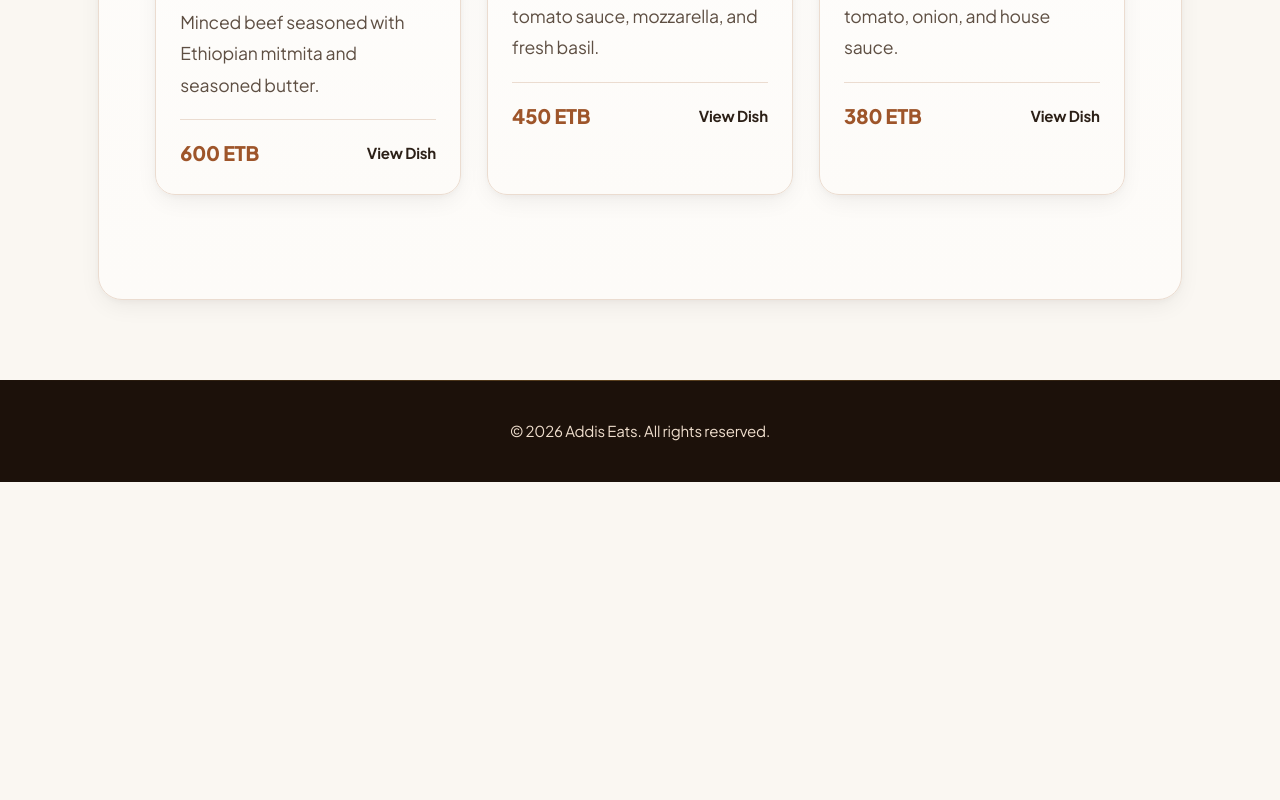
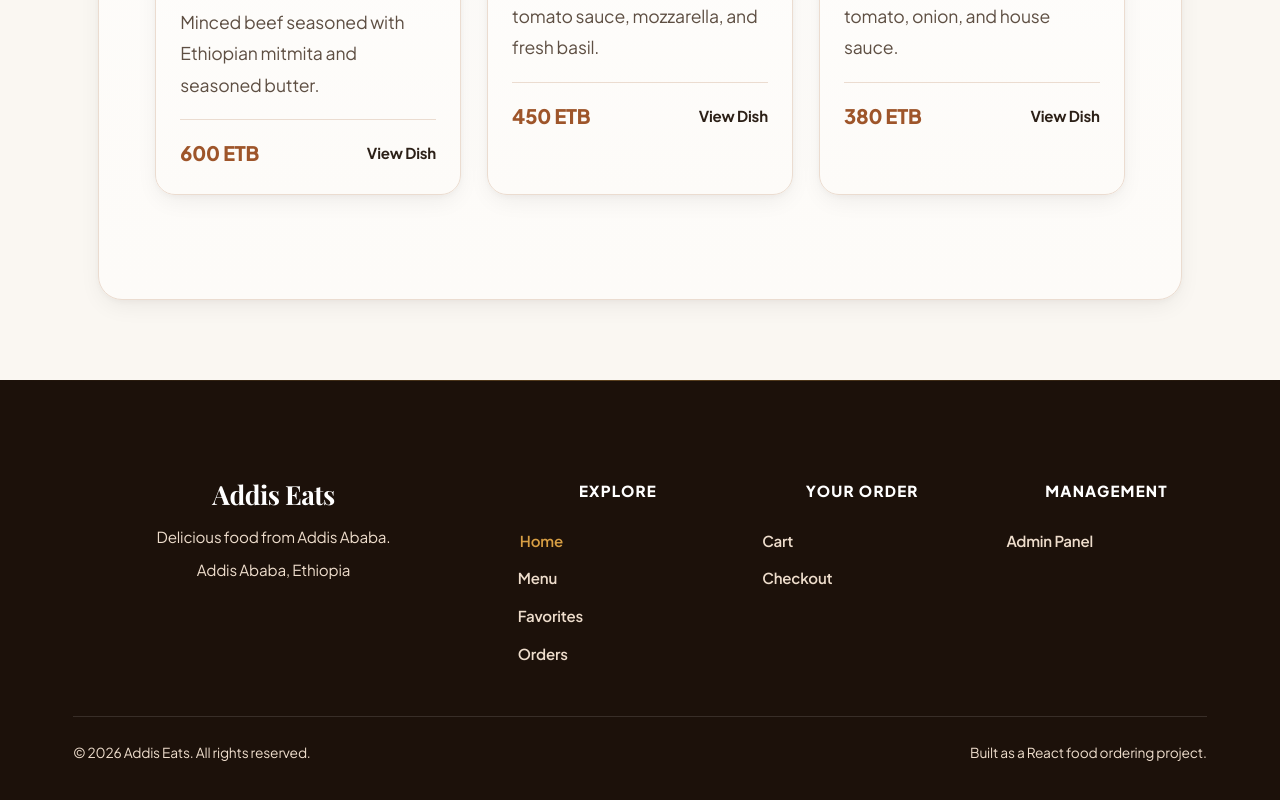
Before and after one commit to HaniSemayat/Addis-Eats, a React (Vite) app: page / in a window 1280 px wide. Shown: the part 1879-2679 px from the top of the page. Before the commit the page ends 2361 px from the top, so only its background shows below. Built offline with nearby package versions, Linux system fonts and the light colour scheme; a web font is replaced by a local one.

Commit message:
feat: restore full footer layout

```diff
--- a/src/Layout.jsx
+++ b/src/Layout.jsx
@@ -114,10 +114,75 @@ function Layout() {
             </main>
 
             <footer className="site-footer">
-                <p>
-                    © 2026 Addis Eats. All
-                    rights reserved.
-                </p>
+                <div className="footer-inner">
+                    <div className="footer-brand">
+                        <h2>Addis Eats</h2>
+
+                        <p>
+                            Delicious food from
+                            Addis Ababa.
+                        </p>
+
+                        <p>
+                            Addis Ababa, Ethiopia
+                        </p>
+                    </div>
+
+                    <div className="footer-column">
+                        <h3>Explore</h3>
+
+                        <NavLink
+                            to="/"
+                            end
+                        >
+                            Home
+                        </NavLink>
+
+                        <NavLink to="/menu">
+                            Menu
+                        </NavLink>
+
+                        <NavLink to="/favorites">
+                            Favorites
+                        </NavLink>
+
+                        <NavLink to="/orders">
+                            Orders
+                        </NavLink>
+                    </div>
+
+                    <div className="footer-column">
+                        <h3>Your Order</h3>
+
+                        <NavLink to="/cart">
+                            Cart
+                        </NavLink>
+
+                        <NavLink to="/checkout">
+                            Checkout
+                        </NavLink>
+                    </div>
+
+                    <div className="footer-column">
+                        <h3>Management</h3>
+
+                        <NavLink to="/admin">
+                            Admin Panel
+                        </NavLink>
+                    </div>
+                </div>
+
+                <div className="footer-bottom">
+                    <p>
+                        © 2026 Addis Eats. All
+                        rights reserved.
+                    </p>
+
+                    <p>
+                        Built as a React food
+                        ordering project.
+                    </p>
+                </div>
             </footer>
         </>
     );
```
Also changed, not shown: src/index.css (line endings or trailing spaces).
